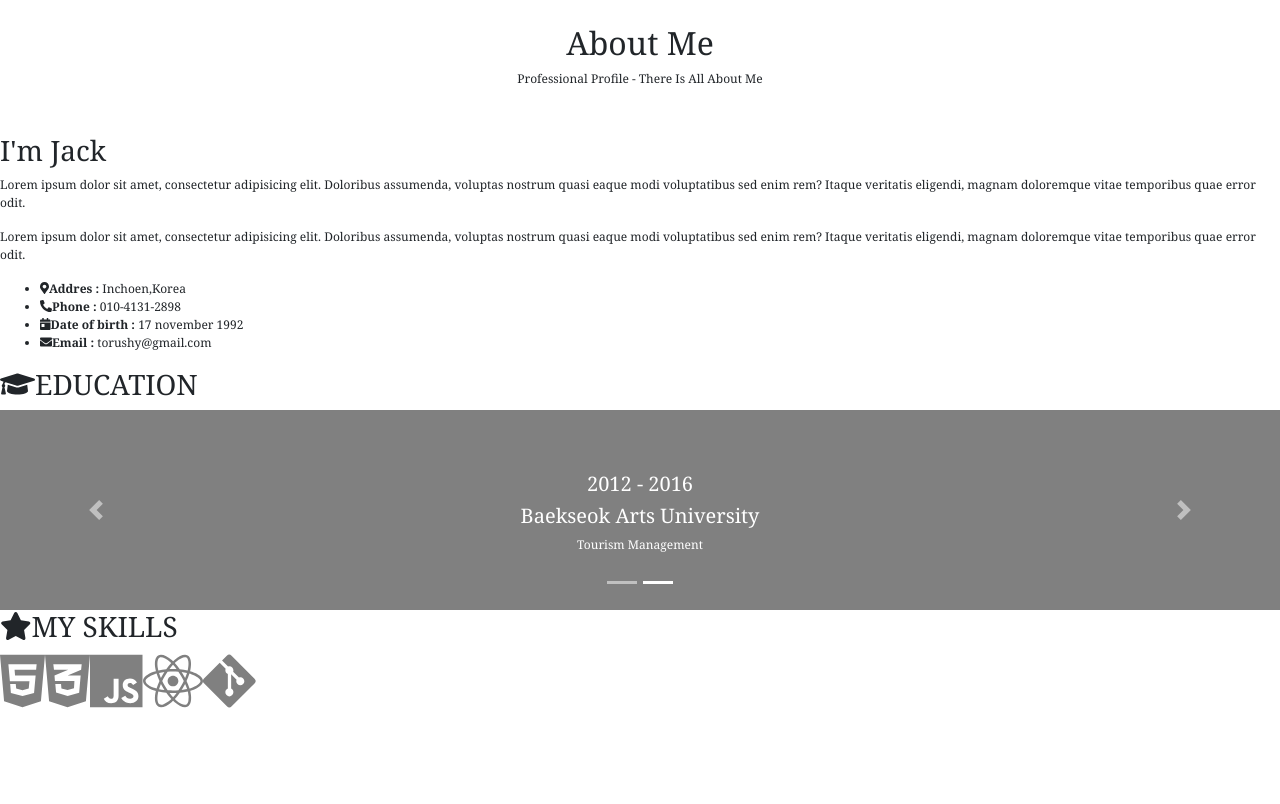
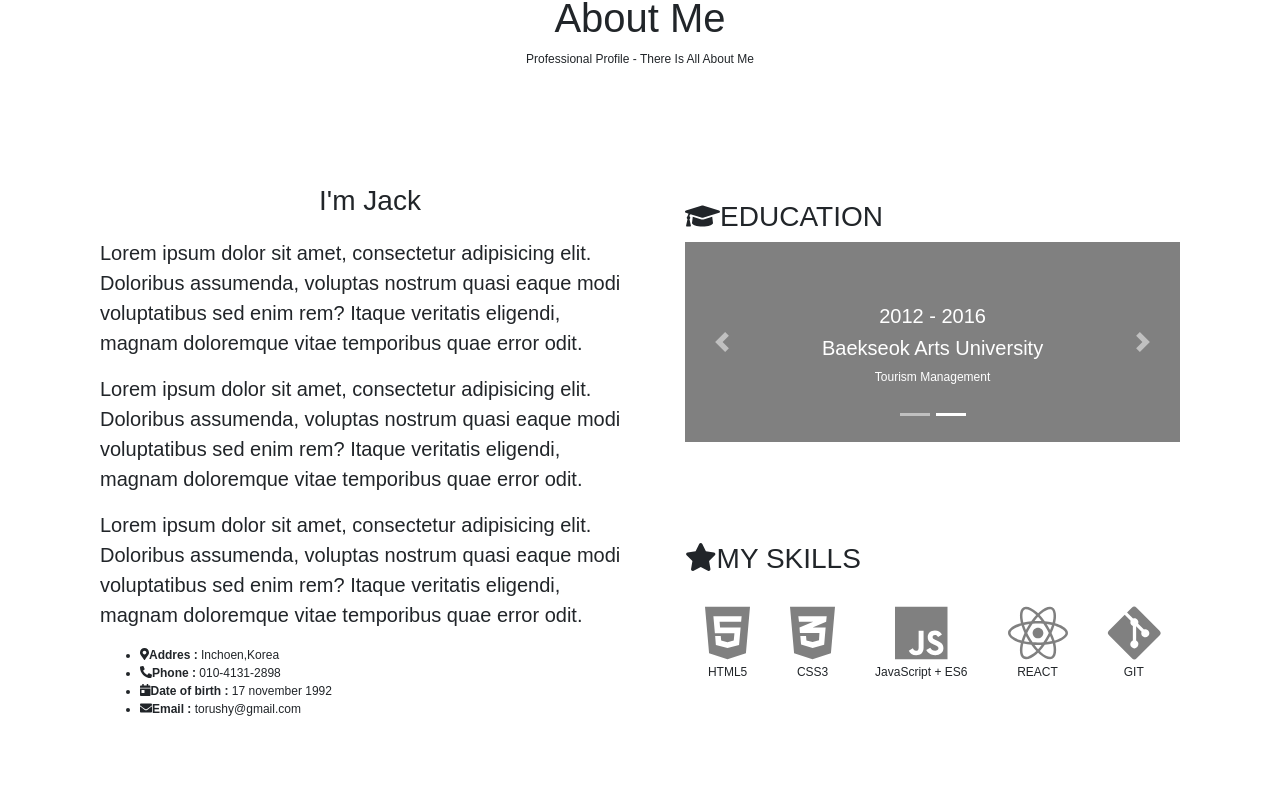
Before and after one commit to sungheeyoon/portfolio, a React (Create React App) app: page / in a window 1280 px wide. Shown: the part 956-1760 px from the top of the page. Built offline with nearby package versions, Linux system fonts and the light colour scheme.

Commit message:
Updated About

```diff
--- a/package.json
+++ b/package.json
@@ -3,6 +3,7 @@
   "version": "0.1.0",
   "private": true,
   "dependencies": {
+    "@font-face/browser": "^1.0.2",
     "@fortawesome/fontawesome-svg-core": "^1.2.35",
     "@fortawesome/free-brands-svg-icons": "^5.15.3",
     "@fortawesome/free-solid-svg-icons": "^5.15.3",
@@ -15,6 +16,7 @@
     "react-bootstrap": "^1.6.1",
     "react-dom": "^17.0.2",
     "react-scripts": "4.0.3",
+    "react-typekit": "^1.1.4",
     "styled-components": "^5.3.0",
     "styled-reset": "^4.3.4",
     "web-vitals": "^1.0.1"
--- a/src/Components/about.js
+++ b/src/Components/about.js
@@ -19,15 +19,23 @@ import {
 } from "@fortawesome/free-brands-svg-icons";
 
 const AboutContainer = styled.div`
-  padding: 130px 0;
+  margin: 100px;
+  height: 100vh;
+  width: 100wh;
 `;
 const AboutTitle = styled.div`
   display: flex;
   flex-direction: column;
   align-items: center;
-  margin-bottom: 30px;
+  margin-bottom: 100px;
 `;
-
+const IconBox = styled.div`
+  display: flex;
+  flex-direction: column;
+  justify-content: center;
+  align-items: center;
+  margin: 20px;
+`;
 const ControlledCarousel = () => {
   const [index, setIndex] = useState(0);
 
@@ -61,19 +69,35 @@ const About = () => {
   return (
     <AboutContainer>
       <AboutTitle>
-        <h2>About Me</h2>
+        <h1>About Me</h1>
         <p>Professional Profile - There Is All About Me</p>
       </AboutTitle>
       {/* image insert*/}
-      <div>
-        <h3>I'm Jack</h3>
-        <p>
+      <div
+        style={{
+          display: "flex",
+          justifyContent: "space-between",
+          alignItems: "center",
+        }}
+      >
+        <div style={{ width: "50%" }}>
+          <h3 style={{ textAlign: "center", marginBottom: "20px" }}>
+            I'm Jack
+            <br />
+          </h3>
+          <p style={{ fontSize: "20px" }}>
             Lorem ipsum dolor sit amet, consectetur adipisicing elit. Doloribus
             assumenda, voluptas nostrum quasi eaque modi voluptatibus sed enim
             rem? Itaque veritatis eligendi, magnam doloremque vitae temporibus
             quae error odit.
           </p>
-        <p>
+          <p style={{ fontSize: "20px" }}>
+            Lorem ipsum dolor sit amet, consectetur adipisicing elit. Doloribus
+            assumenda, voluptas nostrum quasi eaque modi voluptatibus sed enim
+            rem? Itaque veritatis eligendi, magnam doloremque vitae temporibus
+            quae error odit.
+          </p>
+          <p style={{ fontSize: "20px" }}>
             Lorem ipsum dolor sit amet, consectetur adipisicing elit. Doloribus
             assumenda, voluptas nostrum quasi eaque modi voluptatibus sed enim
             rem? Itaque veritatis eligendi, magnam doloremque vitae temporibus
@@ -99,9 +123,9 @@ const About = () => {
           </ul>
         </div>
         <div>
-        <div>
+          <div style={{ marginBottom: "100px" }}>
             <h3>
-            <FontAwesomeIcon icon={faGraduationCap} className="search" />
+              <FontAwesomeIcon icon={faGraduationCap} />
               EDUCATION
             </h3>
 
@@ -109,15 +133,38 @@ const About = () => {
           </div>
           <div>
             <h3>
-            <FontAwesomeIcon icon={faStar} className="search" />
+              <FontAwesomeIcon icon={faStar} />
               MY SKILLS
             </h3>
-
+            <div
+              style={{
+                display: "flex",
+                justifyContent: "center",
+                alignItems: "center",
+              }}
+            >
+              <IconBox>
                 <FontAwesomeIcon icon={faHtml5} size={"5x"} color={"grey"} />
+                <p>HTML5</p>
+              </IconBox>
+              <IconBox>
                 <FontAwesomeIcon icon={faCss3Alt} size={"5x"} color={"grey"} />
+                <p>CSS3</p>
+              </IconBox>
+              <IconBox>
                 <FontAwesomeIcon icon={faJs} size={"5x"} color={"grey"} />
+                <p>JavaScript + ES6</p>
+              </IconBox>
+              <IconBox>
                 <FontAwesomeIcon icon={faReact} size={"5x"} color={"grey"} />
+                <p>REACT</p>
+              </IconBox>
+              <IconBox>
                 <FontAwesomeIcon icon={faGitAlt} size={"5x"} color={"grey"} />
+                <p>GIT</p>
+              </IconBox>
+            </div>
+          </div>
         </div>
       </div>
     </AboutContainer>
--- a/src/Components/hello.js
+++ b/src/Components/hello.js
@@ -2,11 +2,6 @@ import styled from "styled-components";
 import { Button } from "react-bootstrap";
 import GlobalStyle from "../styles/GlobalStyles";
 
-const IntroduceContainer = styled.div`
-  font-size: 20px;
-  font-weight: 300;
-  margin-bottom: 1.5em;
-`;
 const HomeContainer = styled.div`
   background-color: #252934;
   color: white;
@@ -32,7 +27,7 @@ const Hello = () => {
       <HomeContainer>
         <HeaderTitle>
           Hi There! I'm <Highlight>Jack</Highlight>. <br />
-          I'm Web Developer.
+          I'm a Web Developer.
         </HeaderTitle>
 
         <Button variant="outline-light" size="lg">
--- a/src/Components/portfolio.js
+++ b/src/Components/portfolio.js
@@ -22,7 +22,7 @@ const Portfolio = () => {
             flexDirection: "column",
           }}
         >
-          <h2>Portfolio</h2>
+          <h1>Portfolio</h1>
           <p>See My Works - Lorem ipsum dolor</p>
         </div>
         <div>
--- a/src/styles/GlobalStyles.js
+++ b/src/styles/GlobalStyles.js
@@ -5,7 +5,7 @@ const GlobalStyle = createGlobalStyle`
         box-sizing:border-box;
     }
     body{
-        font-family: Georgia, 'Times New Roman', Times, serif;
+        font-family: termina, sans-serif;;
         font-size:12px;
 
 
```
Also changed, not shown: 1 other file (tests, documents, lock files or other folders). Lines whose indentation alone changed are shown as unchanged.
